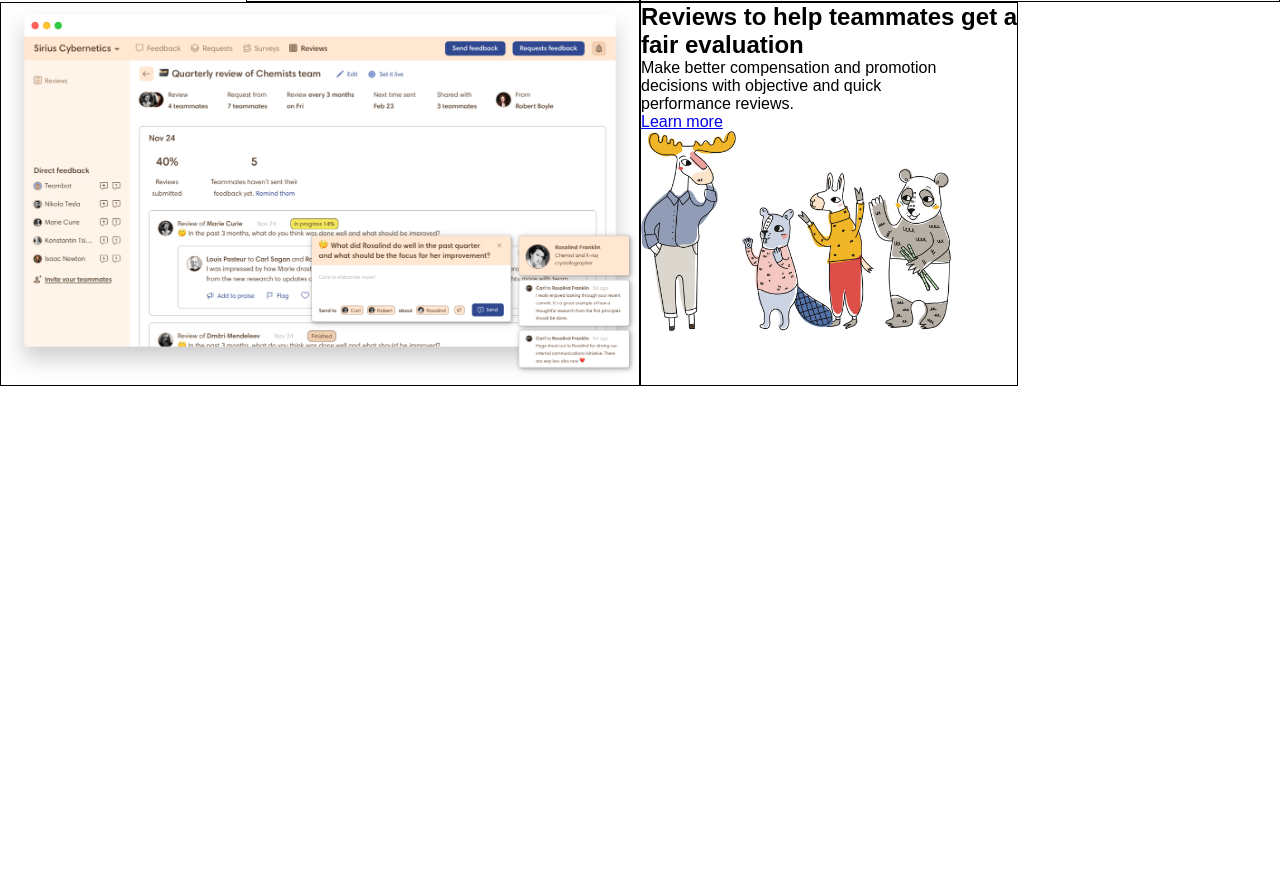
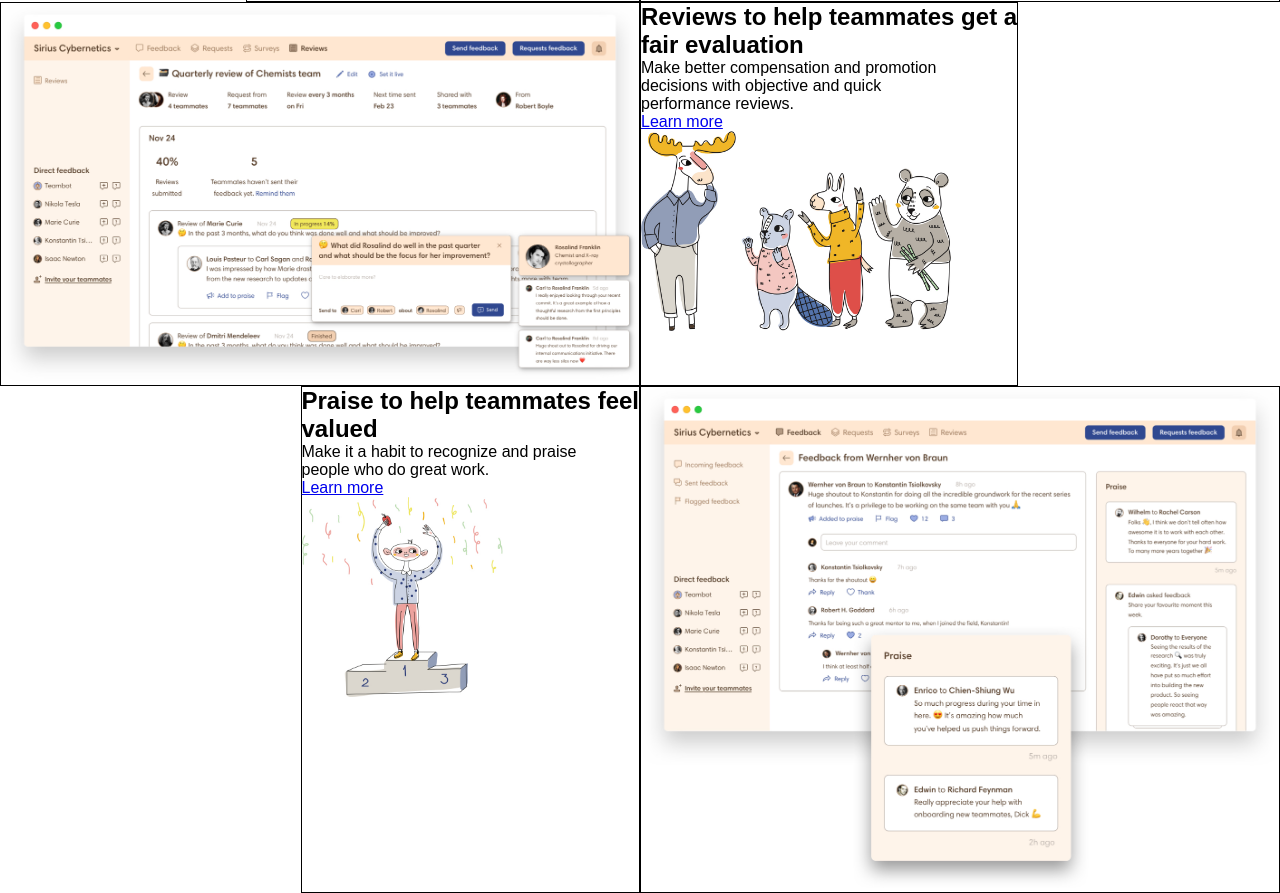
Before and after one commit to Brandon-Ladson/node-sass-teambit, a website: page src/index.html in a window 1280 px wide. Shown: the part 1992-2885 px from the top of the page. Before the commit the page ends 2378 px from the top, so only its background shows below. Drawn offline with nearby package versions, Linux system fonts and the light colour scheme; files that its build step writes are made by us from their sources.

Commit message:
creazione sezione 6 (da rifinire)

```diff
--- a/src/_section6.scss
+++ b/src/_section6.scss
@@ -0,0 +1,25 @@
+// regole sezione 6
+.section6{
+  display: flex;
+  justify-content: flex-end;
+
+  & > div{
+    // width: calc(100% / 2);
+    // debug
+    border: 1px solid black;
+  }
+
+  .left-content{
+    img{
+      display: block;
+      height: 200px;
+    }
+  }
+
+  .right-content{
+    width: 50%;
+    img{
+      width: 100%;
+    }
+  }
+}
--- a/src/index.html
+++ b/src/index.html
@@ -332,6 +332,34 @@
     <!-- sezione 6 -->
     <section class="section6">
 
+      <!-- contenuto sinistro -->
+      <div class="left-content">
+
+        <h2>
+          Praise to help teammates feel <br>
+          valued
+        </h2>
+
+        <p>
+          Make it a habit to recognize and praise <br>
+          people who do great work.
+        </p>
+
+        <a href="#">
+          Learn more
+        </a>
+
+        <img src="../img/recognition.jpg" alt="">
+
+      </div>
+
+      <!-- contenuto destro -->
+      <div class="right-content">
+
+        <img src="../img/employee-recognition.jpg" alt="">
+
+      </div>
+
     </section>
 
     <!-- sezione 7 -->
```
Also changed, not shown: dist/app.css, dist/index.html.
